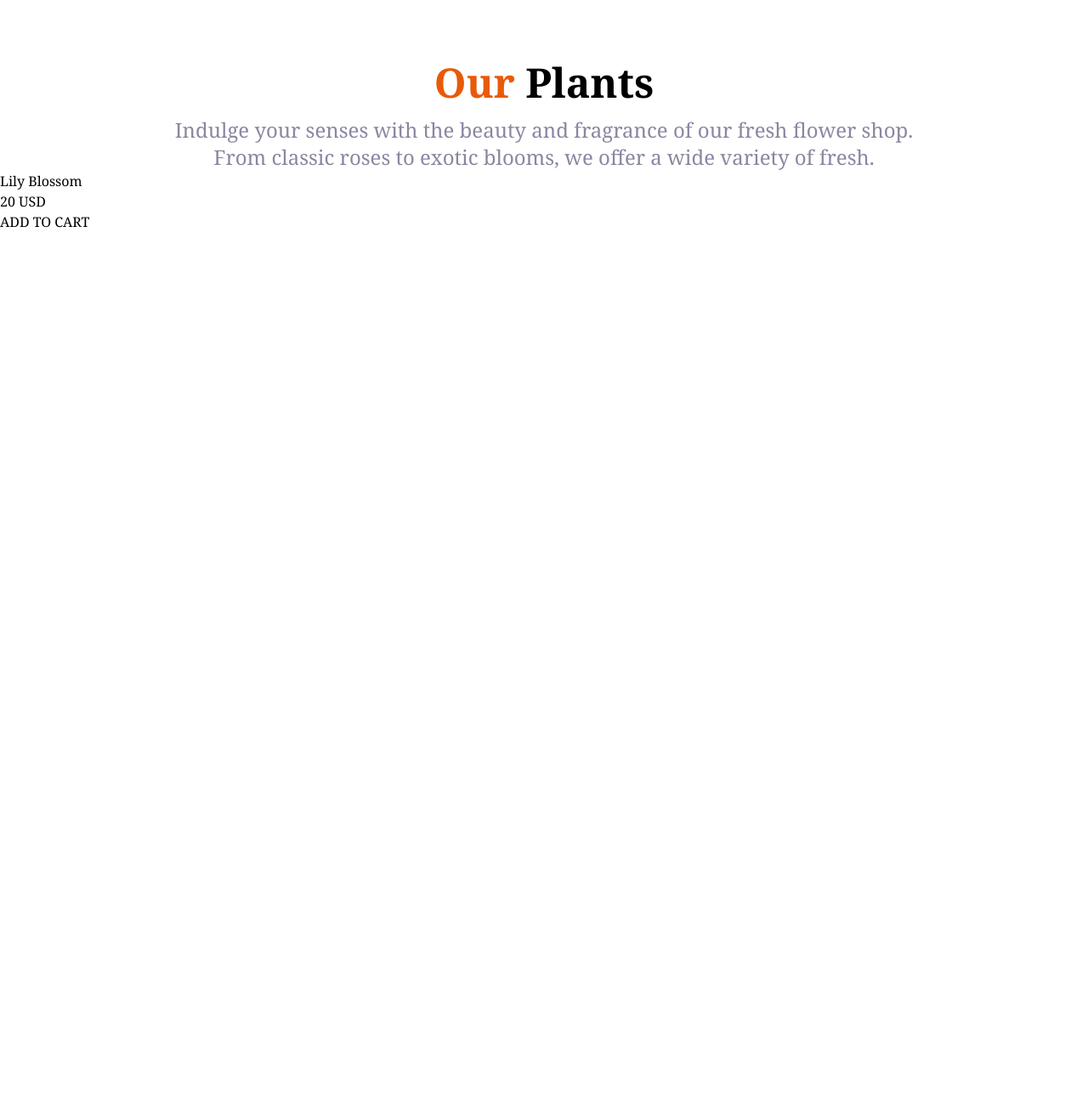
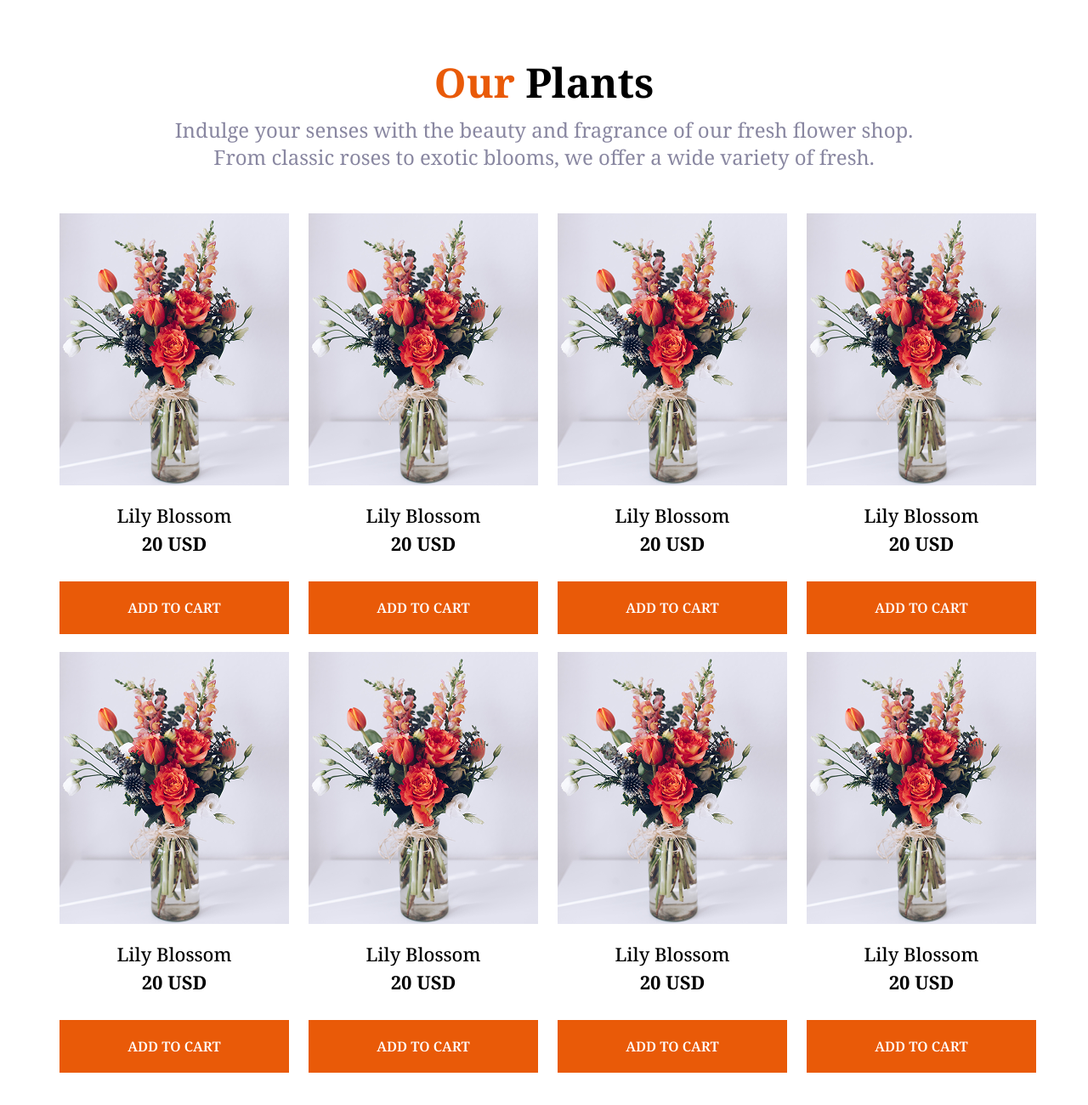
Before and after one commit to tonmoybiswas07/responsive_flower_repository_a2, a plain HTML site: page index.html in a window 1280 px wide. Shown: the part 608-1908 px from the top of the page at 85% size. Before the commit the page ends 881 px from the top, so only its background shows below. Drawn offline with nearby package versions, Linux system fonts and the light colour scheme.

Commit message:
added plant section

```diff
--- a/index.html
+++ b/index.html
@@ -68,7 +68,7 @@
       </section>
       <!-- banner section end here -->
       <!-- plant section starts here -->
-      <section class="plant">
+      <section class="plant mb-[200px]">
         <div class="plant-heading text-center">
           <h2 class="plant-title text-5xl font-bold mb-4">
             <span class="primary-color">Our </span>Plants
@@ -83,25 +83,163 @@
         </div>
 
         <!-- plant card section -->
-        <div class="plant-card-container">
-          <div class="plant-card">
-            <div class="card-image">
-              <img src="" alt="" />
+        <div class="plant-card-container grid grid-cols-4 gap-8 w-[1140px]">
+          <div class="plant-card w-[270px] h-[484px]">
+            <div class="card-image flex justify-center items-center mb-4">
+              <img
+                src="./images/sample-flower-image.png"
+                alt="sample-flower-image"
+              />
             </div>
             <div class="card-content">
-              <div class="card-title">
+              <div class="card-title text-[22px] font-medium text-center">
                 <h3>Lily Blossom</h3>
               </div>
-              <div class="card-price">
+              <div class="card-price text-[22px] font-bold text-center">
                 <h3>20 USD</h3>
               </div>
             </div>
-            <div class="card-button">
+            <div class="card-button font-semibold text-center mt-7">
+              <button>ADD TO CART</button>
+            </div>
+          </div>
+          <div class="plant-card w-[270px] h-[484px]">
+            <div class="card-image flex justify-center items-center mb-4">
+              <img
+                src="./images/sample-flower-image.png"
+                alt="sample-flower-image"
+              />
+            </div>
+            <div class="card-content">
+              <div class="card-title text-[22px] font-medium text-center">
+                <h3>Lily Blossom</h3>
+              </div>
+              <div class="card-price text-[22px] font-bold text-center">
+                <h3>20 USD</h3>
+              </div>
+            </div>
+            <div class="card-button font-semibold text-center mt-7">
+              <button>ADD TO CART</button>
+            </div>
+          </div>
+          <div class="plant-card w-[270px] h-[484px]">
+            <div class="card-image flex justify-center items-center mb-4">
+              <img
+                src="./images/sample-flower-image.png"
+                alt="sample-flower-image"
+              />
+            </div>
+            <div class="card-content">
+              <div class="card-title text-[22px] font-medium text-center">
+                <h3>Lily Blossom</h3>
+              </div>
+              <div class="card-price text-[22px] font-bold text-center">
+                <h3>20 USD</h3>
+              </div>
+            </div>
+            <div class="card-button font-semibold text-center mt-7">
+              <button>ADD TO CART</button>
+            </div>
+          </div>
+          <div class="plant-card w-[270px] h-[484px]">
+            <div class="card-image flex justify-center items-center mb-4">
+              <img
+                src="./images/sample-flower-image.png"
+                alt="sample-flower-image"
+              />
+            </div>
+            <div class="card-content">
+              <div class="card-title text-[22px] font-medium text-center">
+                <h3>Lily Blossom</h3>
+              </div>
+              <div class="card-price text-[22px] font-bold text-center">
+                <h3>20 USD</h3>
+              </div>
+            </div>
+            <div class="card-button font-semibold text-center mt-7">
+              <button>ADD TO CART</button>
+            </div>
+          </div>
+          <div class="plant-card w-[270px] h-[484px]">
+            <div class="card-image flex justify-center items-center mb-4">
+              <img
+                src="./images/sample-flower-image.png"
+                alt="sample-flower-image"
+              />
+            </div>
+            <div class="card-content">
+              <div class="card-title text-[22px] font-medium text-center">
+                <h3>Lily Blossom</h3>
+              </div>
+              <div class="card-price text-[22px] font-bold text-center">
+                <h3>20 USD</h3>
+              </div>
+            </div>
+            <div class="card-button font-semibold text-center mt-7">
+              <button>ADD TO CART</button>
+            </div>
+          </div>
+          <div class="plant-card w-[270px] h-[484px]">
+            <div class="card-image flex justify-center items-center mb-4">
+              <img
+                src="./images/sample-flower-image.png"
+                alt="sample-flower-image"
+              />
+            </div>
+            <div class="card-content">
+              <div class="card-title text-[22px] font-medium text-center">
+                <h3>Lily Blossom</h3>
+              </div>
+              <div class="card-price text-[22px] font-bold text-center">
+                <h3>20 USD</h3>
+              </div>
+            </div>
+            <div class="card-button font-semibold text-center mt-7">
+              <button>ADD TO CART</button>
+            </div>
+          </div>
+          <div class="plant-card w-[270px] h-[484px]">
+            <div class="card-image flex justify-center items-center mb-4">
+              <img
+                src="./images/sample-flower-image.png"
+                alt="sample-flower-image"
+              />
+            </div>
+            <div class="card-content">
+              <div class="card-title text-[22px] font-medium text-center">
+                <h3>Lily Blossom</h3>
+              </div>
+              <div class="card-price text-[22px] font-bold text-center">
+                <h3>20 USD</h3>
+              </div>
+            </div>
+            <div class="card-button font-semibold text-center mt-7">
+              <button>ADD TO CART</button>
+            </div>
+          </div>
+          <div class="plant-card w-[270px] h-[484px]">
+            <div class="card-image flex justify-center items-center mb-4">
+              <img
+                src="./images/sample-flower-image.png"
+                alt="sample-flower-image"
+              />
+            </div>
+            <div class="card-content">
+              <div class="card-title text-[22px] font-medium text-center">
+                <h3>Lily Blossom</h3>
+              </div>
+              <div class="card-price text-[22px] font-bold text-center">
+                <h3>20 USD</h3>
+              </div>
+            </div>
+            <div class="card-button font-semibold text-center mt-7">
               <button>ADD TO CART</button>
             </div>
           </div>
         </div>
       </section>
+      <!-- plant section end here -->
+      <!-- plants lover section starts here -->
     </main>
   </body>
 </html>
--- a/styles/style.css
+++ b/styles/style.css
@@ -17,6 +17,7 @@
 :root {
   --dark-color: #000000;
   --primary-color: #e95a08;
+  --secondary-color: #ffffff;
 }
 
 /* header style starts here */
@@ -37,3 +38,18 @@
 .banner {
   margin: 0 auto;
 }
+/* banner style end here */
+
+/* plant section style here */
+.plant-card-container {
+  margin: 0 auto;
+  margin-top: 50px;
+}
+.card-button {
+  background-color: var(--primary-color);
+  color: var(--secondary-color);
+  padding: 19px 80px;
+}
+.plant-card {
+  margin: 0 auto;
+}
```
